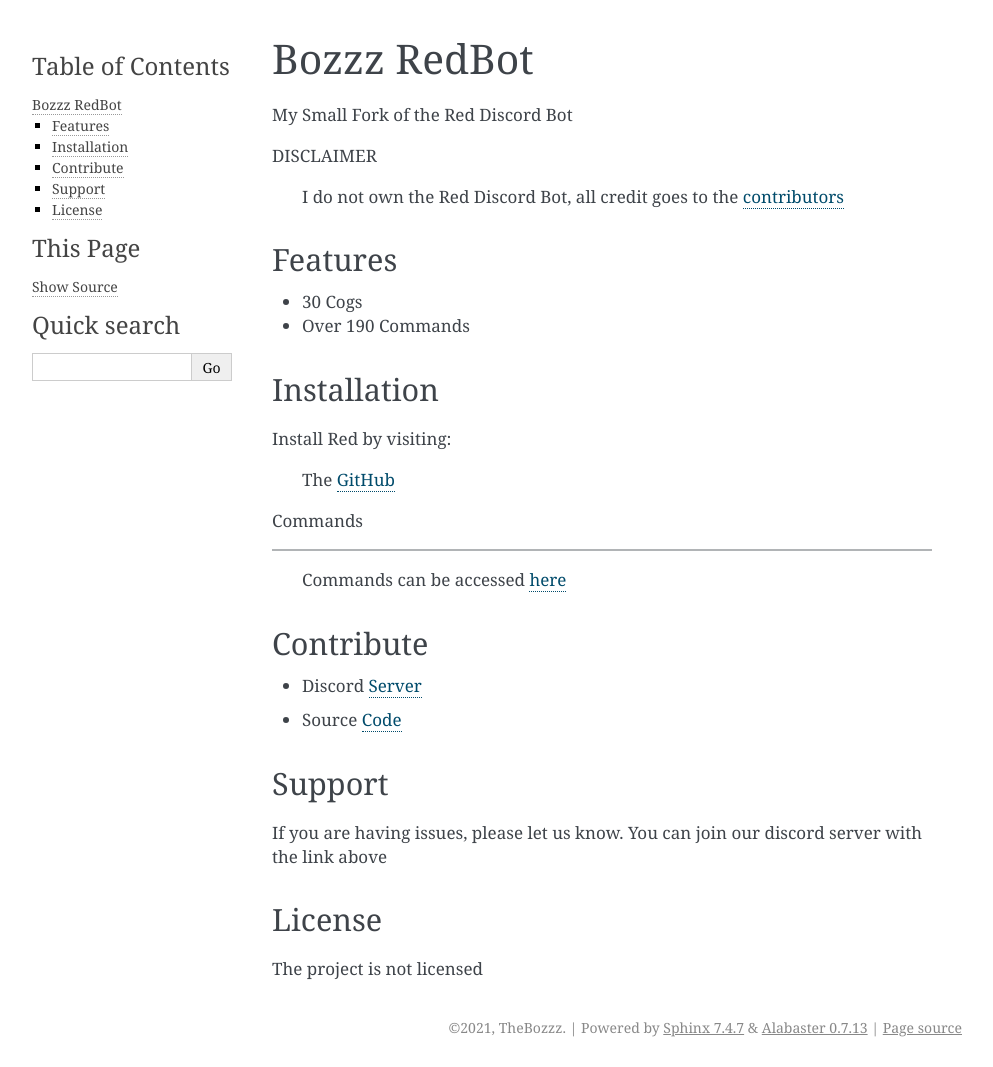
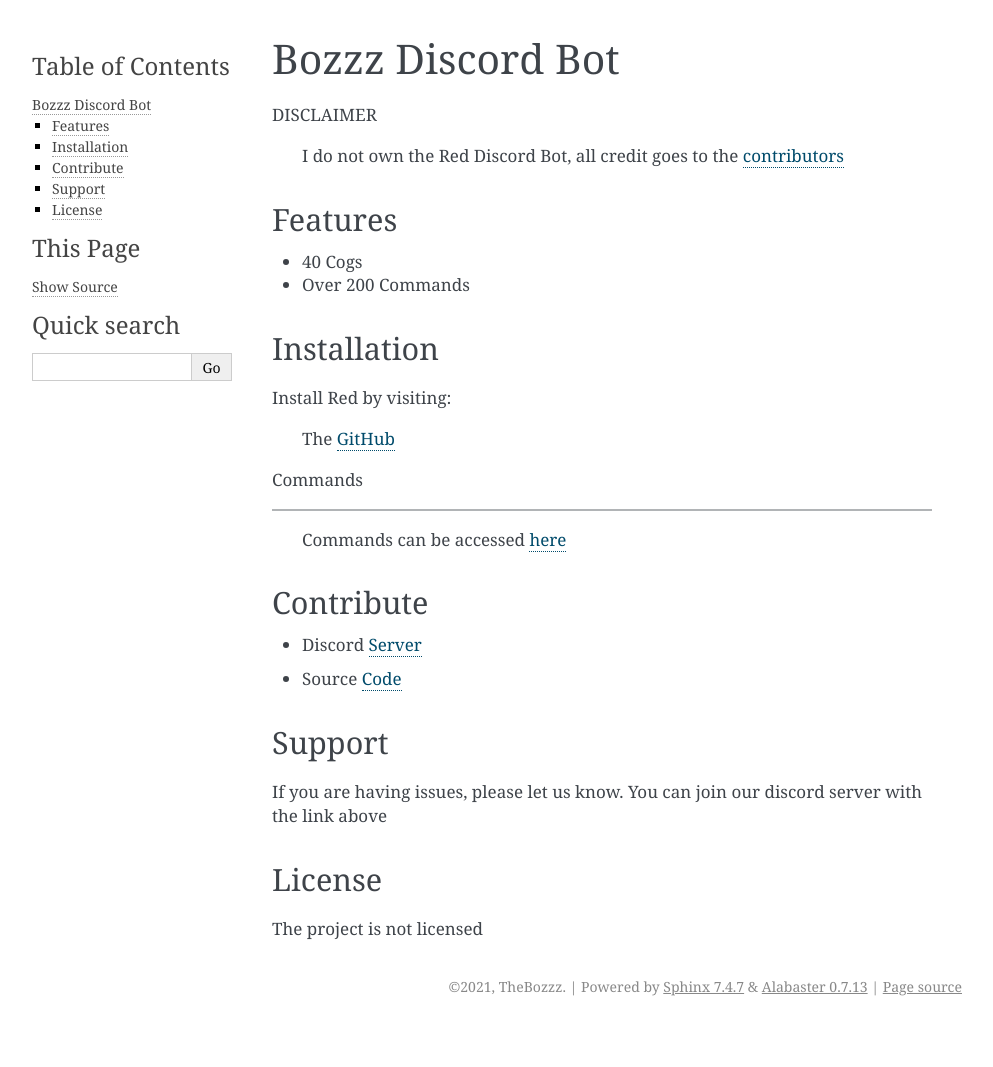
Before and after one commit to TheBozzz34/readthedocs, a Sphinx documentation site: the page built from source/index.rst, in a window 1280 px wide. Shown: the whole page, without its empty margins (148-1141 px from the left). Built offline with Sphinx 7.4.7, drawn with Linux system fonts in a browser that asks for light colours; after the commit the page ends 1026 px from its top, so only the background shows below that.

Commit message:
Update Home Page

```diff
--- a/source/commands.rst
+++ b/source/commands.rst
@@ -1,4 +1,4 @@
-TheBozzz Discord RedBot
+TheBozzz Discord Bot
 =======================
 
 All commands must be preceded by '>'
--- a/source/index.rst
+++ b/source/index.rst
@@ -1,7 +1,5 @@
-Bozzz RedBot
-============
-
-My Small Fork of the Red Discord Bot
+Bozzz Discord Bot
+=================
 
 DISCLAIMER
 
@@ -13,8 +11,8 @@
 Features
 --------
 
-- 30 Cogs
-- Over 190 Commands
+- 40 Cogs
+- Over 200 Commands
 
 Installation
 ------------
```
Also changed, not shown: 9 other files.
